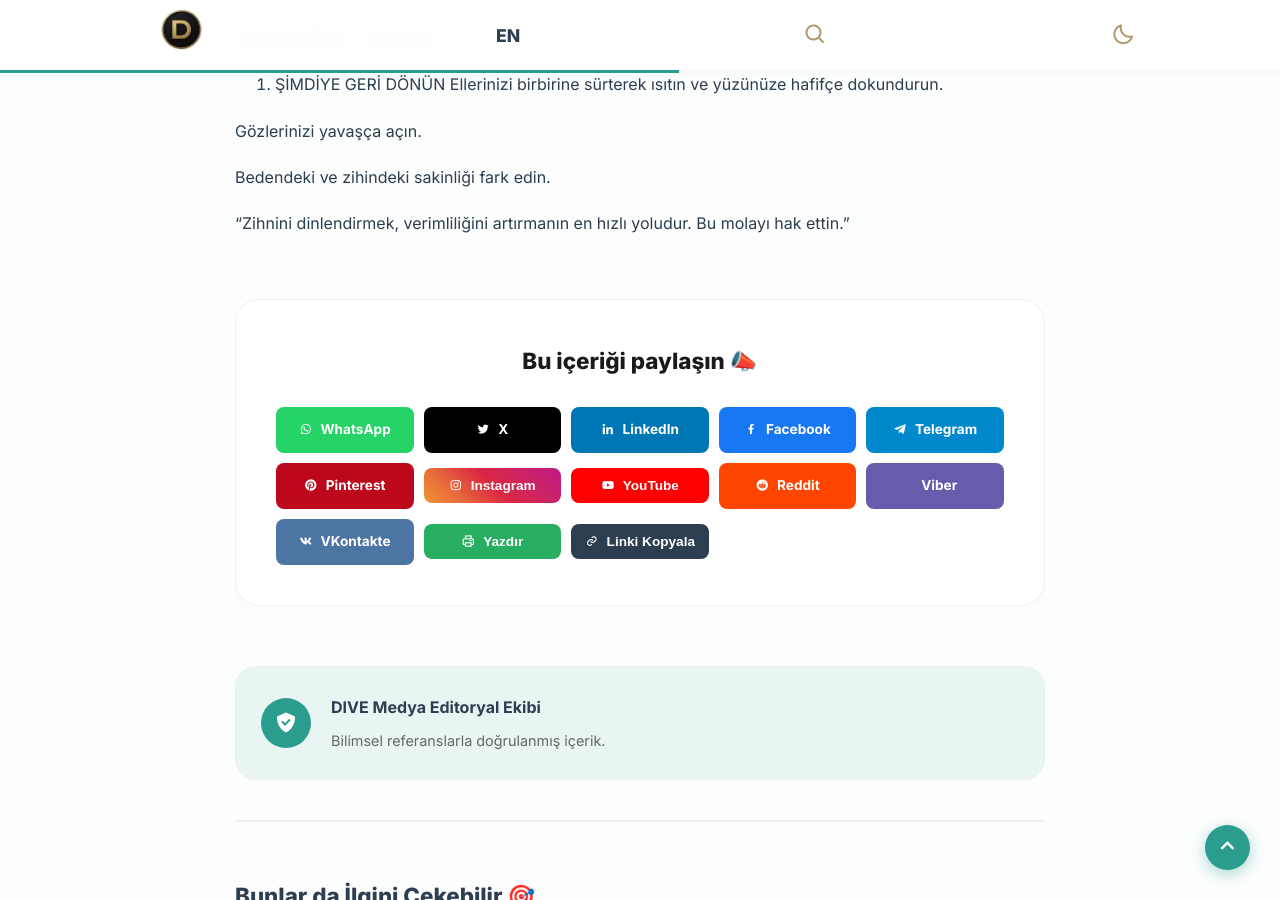
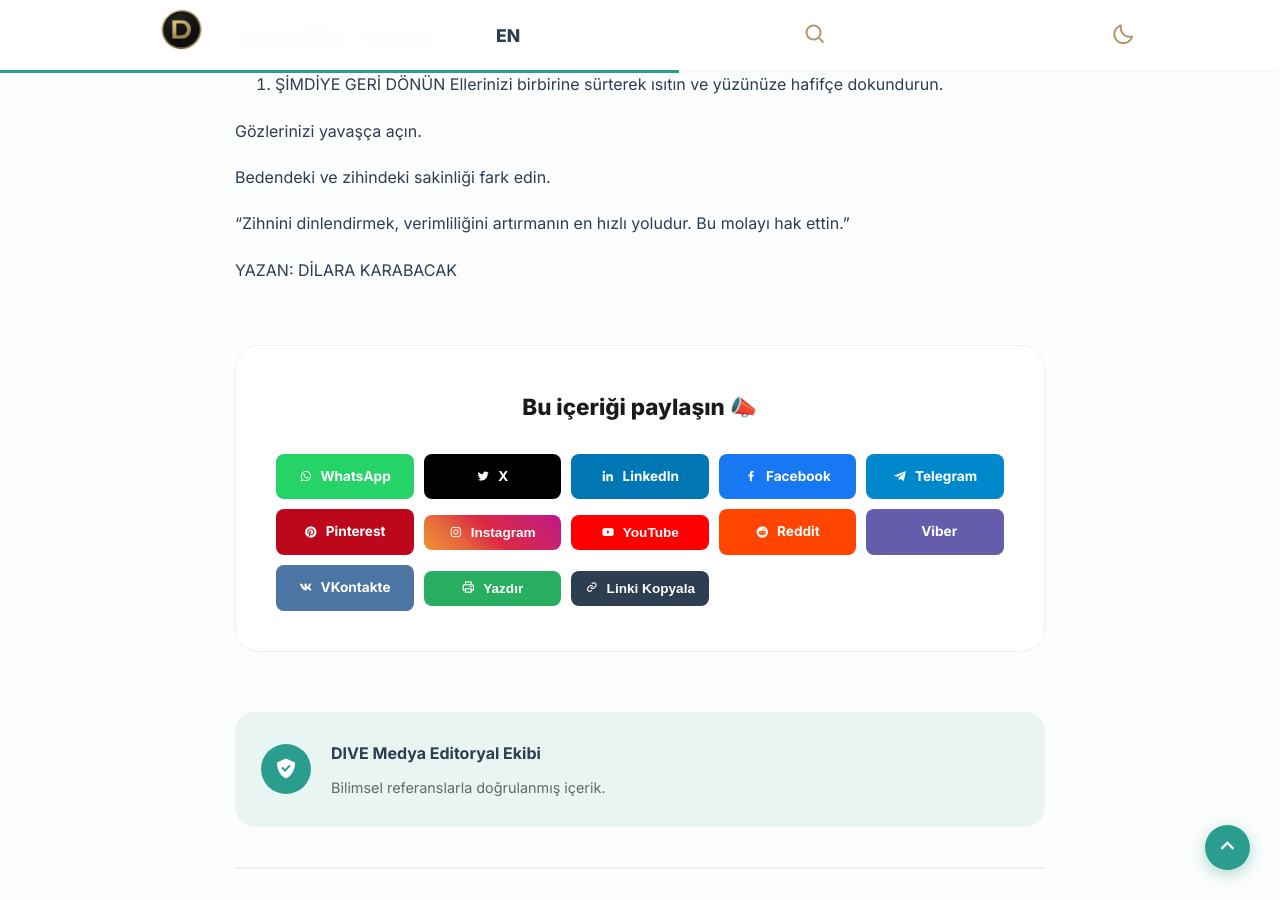
Before and after one commit to EKTHOLDING/dive, a Jekyll site: the page built from _posts/2026-03-22-ofi-ste-anlik-rahatlama.md, in a window 1280 px wide and 900 px high, scrolled down 1255 px. Built offline with Jekyll 4.4.1, drawn with Linux system fonts in a browser that asks for light colours.

Commit message:
Update 🇹🇷 Türkçe Yazı Ekle “2026-03-22-ofi-ste-anlik-rahatlama”

```diff
--- a/_posts/2026-03-22-ofi-ste-anlik-rahatlama.md
+++ b/_posts/2026-03-22-ofi-ste-anlik-rahatlama.md
@@ -1,13 +1,14 @@
 ---
 layout: default
-title: "OFİSTE ANLIK RAHATLAMA"
-kategori: "Meditasyon"
-image: "https://encrypted-tbn0.gstatic.com/images?q=tbn:ANd9GcSZ8KMaeUuFHhsljh-3ep3ud5NwVPXtAfevOw&s"
+title: OFİSTE ANLIK RAHATLAMA
+kategori: Meditasyon
+image: https://encrypted-tbn0.gstatic.com/images?q=tbn:ANd9GcSZ8KMaeUuFHhsljh-3ep3ud5NwVPXtAfevOw&s
 ---
 
 Gün içinde odaklanmakta zorlandığınızda, omuzlarınız gerildiğinde veya stres seviyeniz arttığında bu basit döngüyü uygulayın. Sadece 2 dakikada zihninizi ve bedeninizi "resetleyin".
 
 [Adım 1: Hazırlık - 10 Saniye]
+
 1. DURUŞUNUZU DÜZELTİN
 Sandalyenizde dik oturun, sırtınızı yaslayın.
 
@@ -18,6 +19,7 @@
 Gözlerinizi hafifçe kapatın veya sabit bir noktaya odaklanın.
 
 [Adım 2: Odaklanma - 30 Saniye]
+
 2. NEFESİNİZİ FARK EDİN
 Dikkatinizi burun deliklerinizden giren havaya verin.
 
@@ -26,6 +28,7 @@
 Sadece 5 doğal nefes alıp verin. Nefesi değiştirmeye çalışmayın, sadece izleyin.
 
 [Adım 3: Uygulama - 1 Dakika]
+
 3. KUTU NEFESİ TEKNİĞİ (BOX BREATHING)
 Bu döngüyü 4 kez tekrarlayın:
 
@@ -37,8 +40,8 @@
 
 [4 Saniye] Nefes almadan BEKLEYİN.
 
+[Adım 4: Fiziksel Rahatlama - 10 Saniye]
 
-[Adım 4: Fiziksel Rahatlama - 10 Saniye]
 4. OMUZLARI VE BOYNU SERBEST BIRAKIN
 Nefes alırken omuzlarınızı kulaklarınıza doğru çekin.
 
@@ -46,8 +49,8 @@
 
 Başınızı nazikçe sağa ve sola eğerek boyun kaslarınızı gevşetin.
 
+[Adım 5: Bitiriş - 10 Saniye]
 
-[Adım 5: Bitiriş - 10 Saniye]
 5. ŞİMDİYE GERİ DÖNÜN
 Ellerinizi birbirine sürterek ısıtın ve yüzünüze hafifçe dokundurun.
 
@@ -55,5 +58,6 @@
 
 Bedendeki ve zihindeki sakinliği fark edin.
 
+"Zihnini dinlendirmek, verimliliğini artırmanın en hızlı yoludur. Bu molayı hak ettin."
 
-"Zihnini dinlendirmek, verimliliğini artırmanın en hızlı yoludur. Bu molayı hak ettin."
+YAZAN: DİLARA KARABACAK
```
